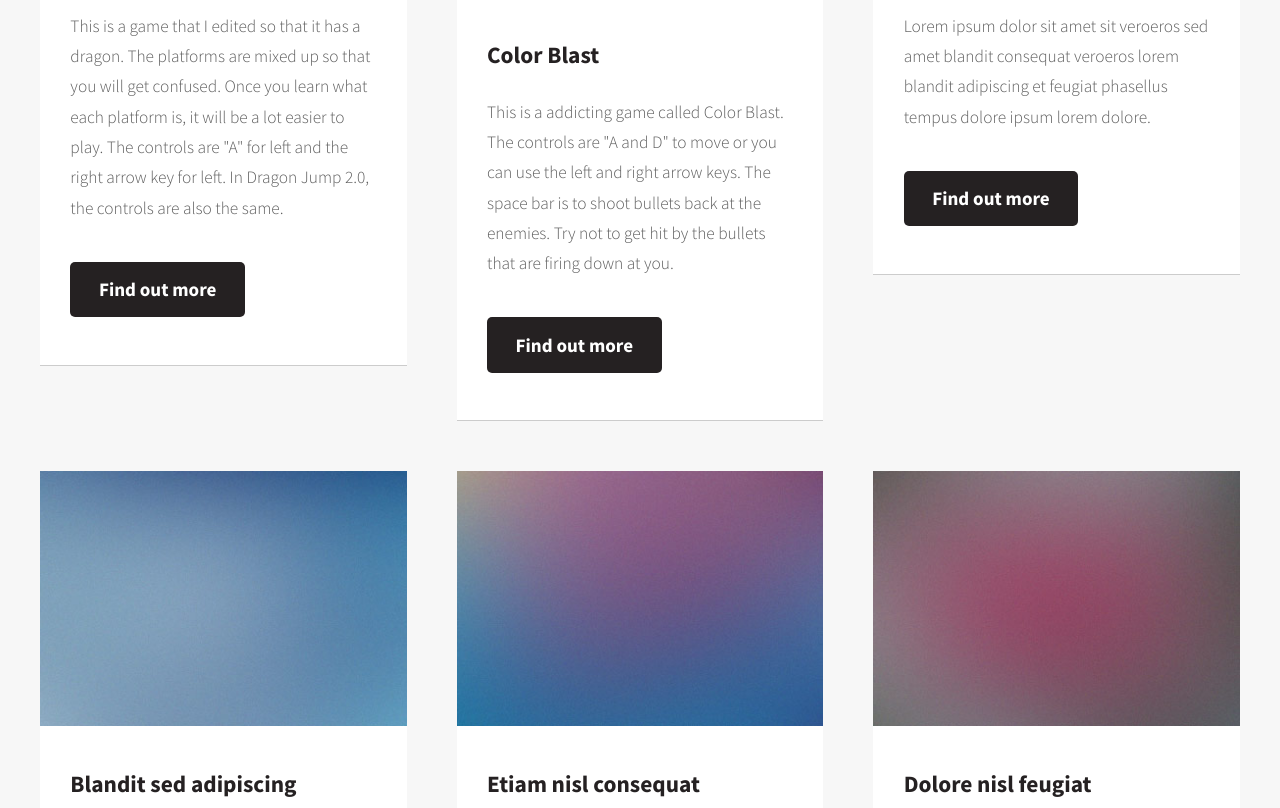
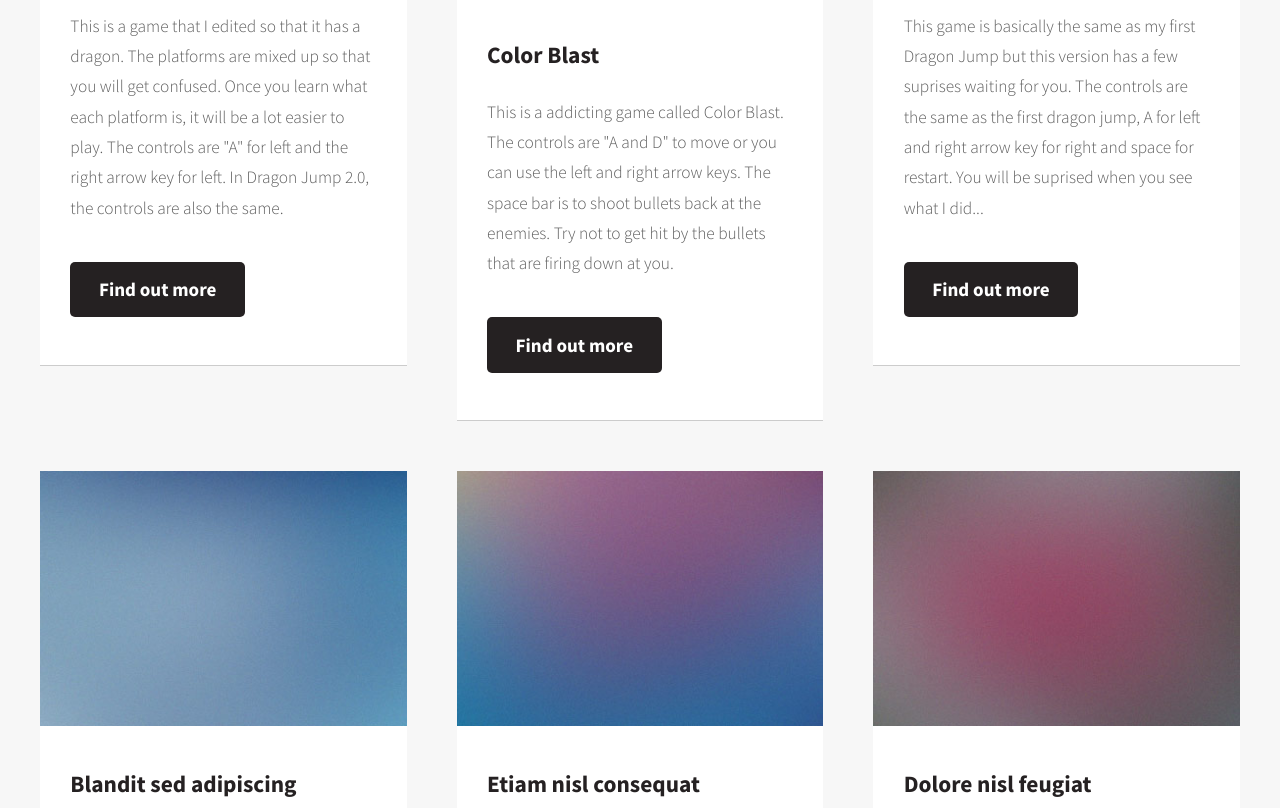
Before and after one commit to Felix1915/Felix1915.github.io, a plain HTML site: page index.html in a window 1280 px wide. Shown: the part 1806-2614 px from the top of the page. Drawn offline with Linux system fonts and the light colour scheme.

Commit message:
added description 20

```diff
--- a/index.html
+++ b/index.html
@@ -154,7 +154,7 @@
 												<header>
 													<h3>Dragon Jump 2.0</h3>
 												</header>
-												<p>Lorem ipsum dolor sit amet sit veroeros sed amet blandit consequat veroeros lorem blandit  adipiscing et feugiat phasellus tempus dolore ipsum lorem dolore.</p>
+												<p>This game is basically the same as my first Dragon Jump but this version has a few suprises waiting for you. The controls are the same as the first dragon jump, A for left and right arrow key for right and space for restart. You will be suprised when you see what I did...</p>
 												<footer>
 													<a href="http://felix1915.github.io/dragonjump20/" class="button alt">Find out more</a>
 												</footer>
```
